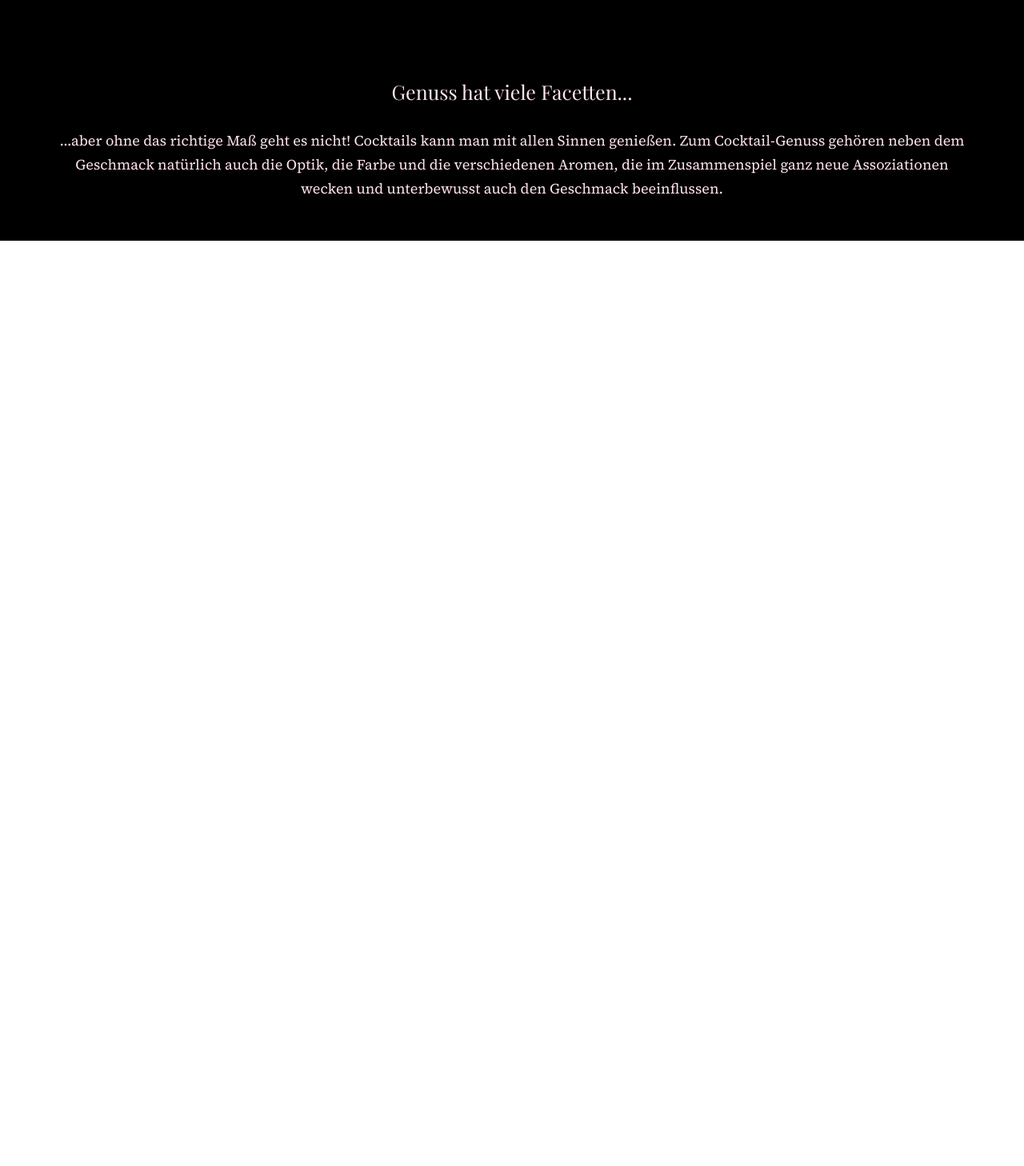
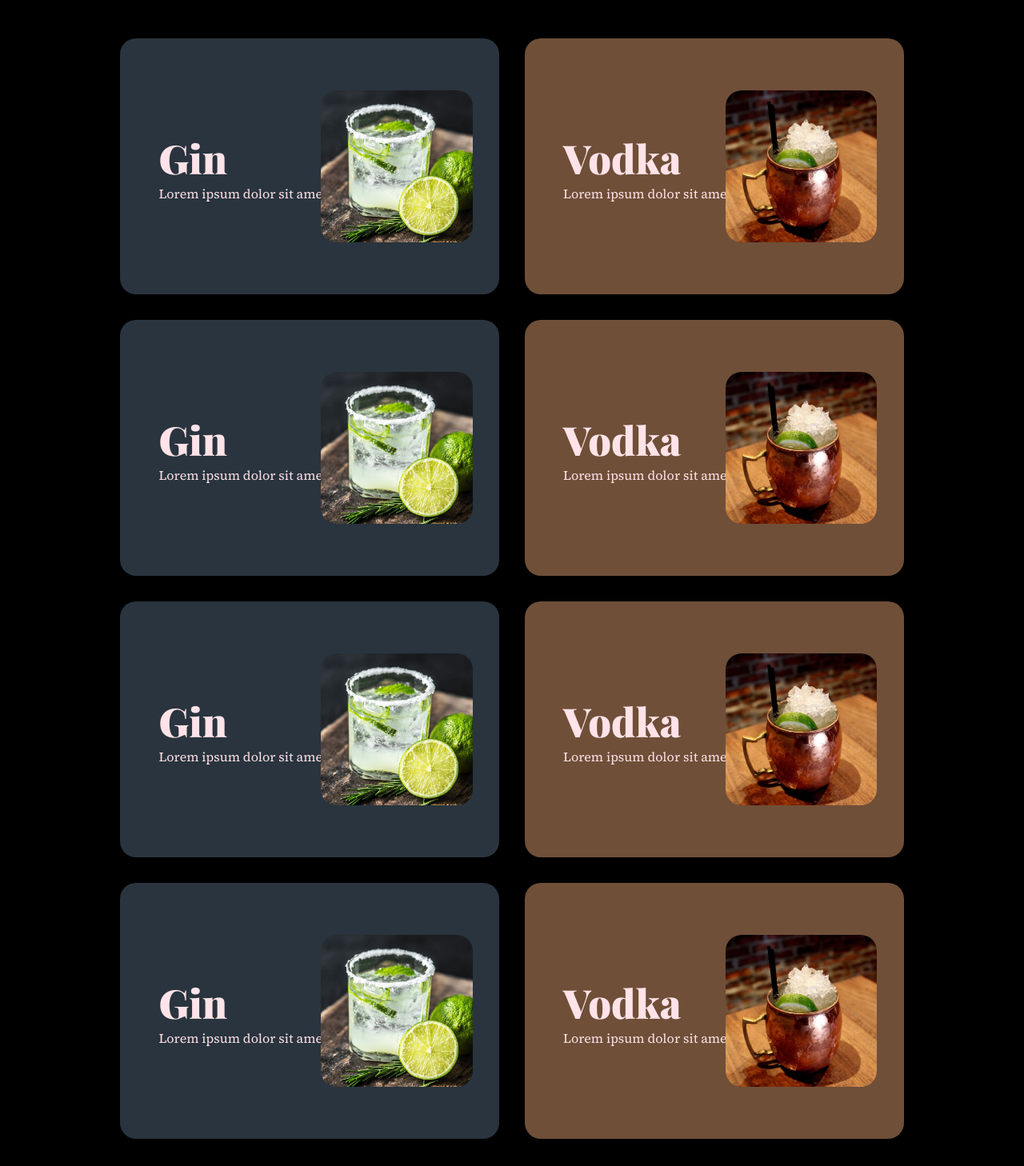
Before and after one commit to AdrSpeer/CocktailApp, a React (Vite) app: page /types in a window 1280 px wide. Shown: the part 752-2210 px from the top of the page at 80% size. Before the commit the page ends 1053 px from the top, so only its background shows below. Built offline with nearby package versions, Linux system fonts and the light colour scheme; no server answers.

Commit message:
Test Grid on TypesPage

```diff
--- a/src/pages/TypesPage/TypesPage.jsx
+++ b/src/pages/TypesPage/TypesPage.jsx
@@ -29,7 +29,48 @@ const TypesPage = () => {
   return (
     <>
       <Header />
-
+      <section className='filter-grid' id='jump'>
+        <div className='filter background-1'>
+          <h2>Gin</h2>
+          <p>Lorem ipsum dolor sit amet.</p>
+          <img src='../../../public/svg/Gin.jpg' alt='' />
+        </div>
+        <div className='filter background-2'>
+          <h2>Vodka</h2>
+          <p>Lorem ipsum dolor sit amet.</p>
+          <img src='../../../public/svg/vodka.jpg' alt='' />
+        </div>
+        <div className='filter background-1'>
+          <h2>Gin</h2>
+          <p>Lorem ipsum dolor sit amet.</p>
+          <img src='../../../public/svg/Gin.jpg' alt='' />
+        </div>
+        <div className='filter background-2'>
+          <h2>Vodka</h2>
+          <p>Lorem ipsum dolor sit amet.</p>
+          <img src='../../../public/svg/vodka.jpg' alt='' />
+        </div>
+        <div className='filter background-1'>
+          <h2>Gin</h2>
+          <p>Lorem ipsum dolor sit amet.</p>
+          <img src='../../../public/svg/Gin.jpg' alt='' />
+        </div>
+        <div className='filter background-2'>
+          <h2>Vodka</h2>
+          <p>Lorem ipsum dolor sit amet.</p>
+          <img src='../../../public/svg/vodka.jpg' alt='' />
+        </div>
+        <div className='filter background-1'>
+          <h2>Gin</h2>
+          <p>Lorem ipsum dolor sit amet.</p>
+          <img src='../../../public/svg/Gin.jpg' alt='' />
+        </div>
+        <div className='filter background-2'>
+          <h2>Vodka</h2>
+          <p>Lorem ipsum dolor sit amet.</p>
+          <img src='../../../public/svg/vodka.jpg' alt='' />
+        </div>
+      </section>
       <Footer />
     </>
   );
```
